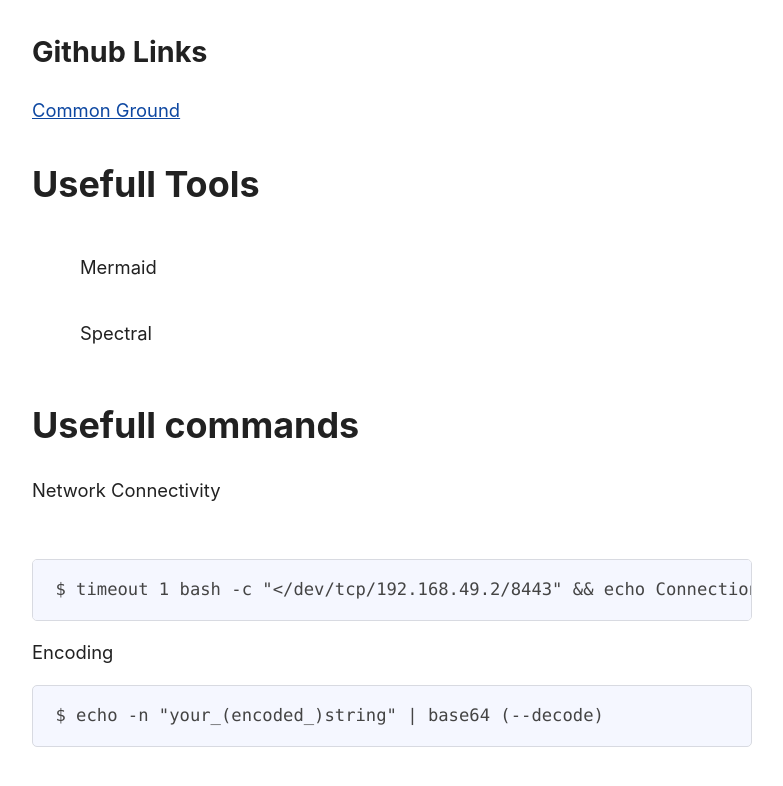
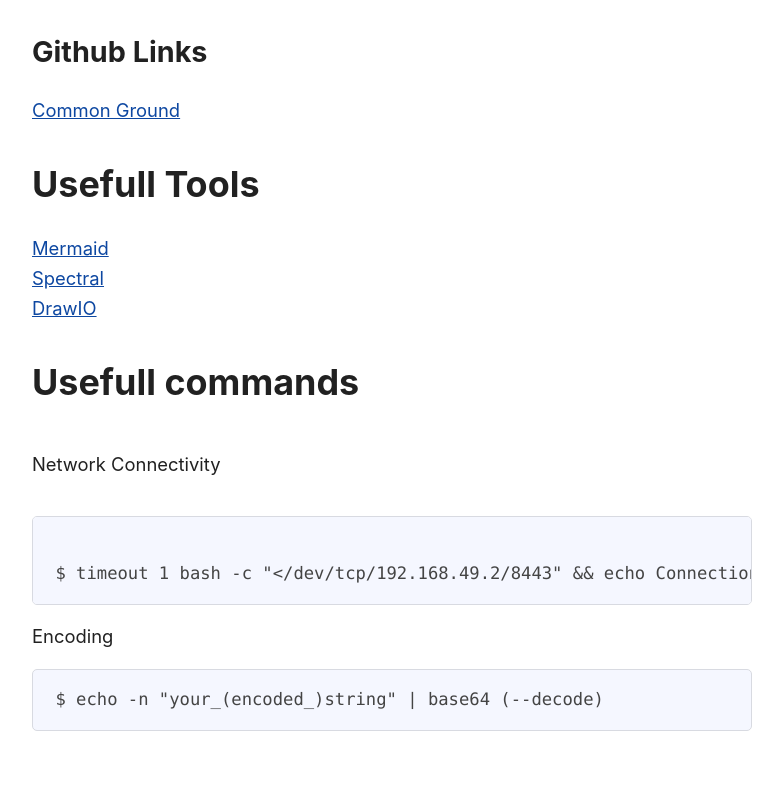
Before and after one commit to JanJaapZ/janjaapz.github.io, a plain HTML site: page index.html in a window 1280 px wide. Shown: the part 1535-2321 px from the top of the page, without its empty margins (248-1031 px from the left). Drawn offline with Linux system fonts and the light colour scheme.

Commit message:
Update index.html

```diff
--- a/index.html
+++ b/index.html
@@ -48,15 +48,15 @@ Usefull links:
 <a href="https://gitlab.com/commonground">Common Ground</a>
 
 <h2>Usefull Tools</h2>
-<ul>Mermaid</ul>
-<ul>Spectral</ul>
+<a href="https://mermaid.live/">Mermaid</a>
+<a href="https://github.com/stoplightio/spectral">Spectral</a>
+<a href="https://app.diagrams.net/">DrawIO</a>
 
 <h2>Usefull commands</h2>
-
+<p class="code">
 Network Connectivity
-<p class="code">
 <pre>
-$ timeout 1 bash -c "&lt;/dev/tcp/192.168.49.2/8443" &amp;&amp; echo Connection successful. || echo Connection failed. &lt;br&gt;
+$ timeout 1 bash -c "&lt;/dev/tcp/192.168.49.2/8443" &amp;&amp; echo Connection successful. || echo Connection failed.
 </pre>
 Encoding
 <pre>
```
